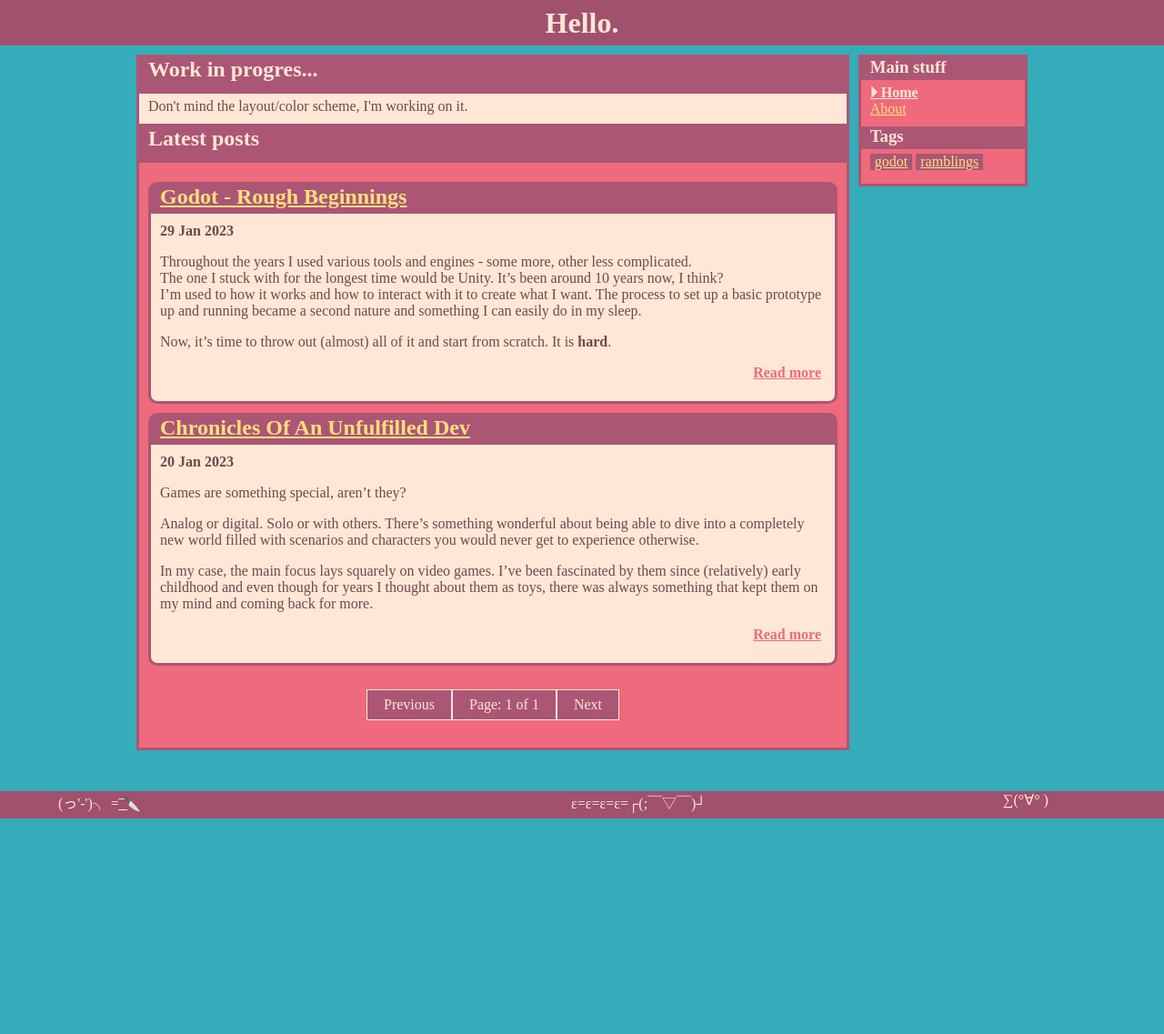
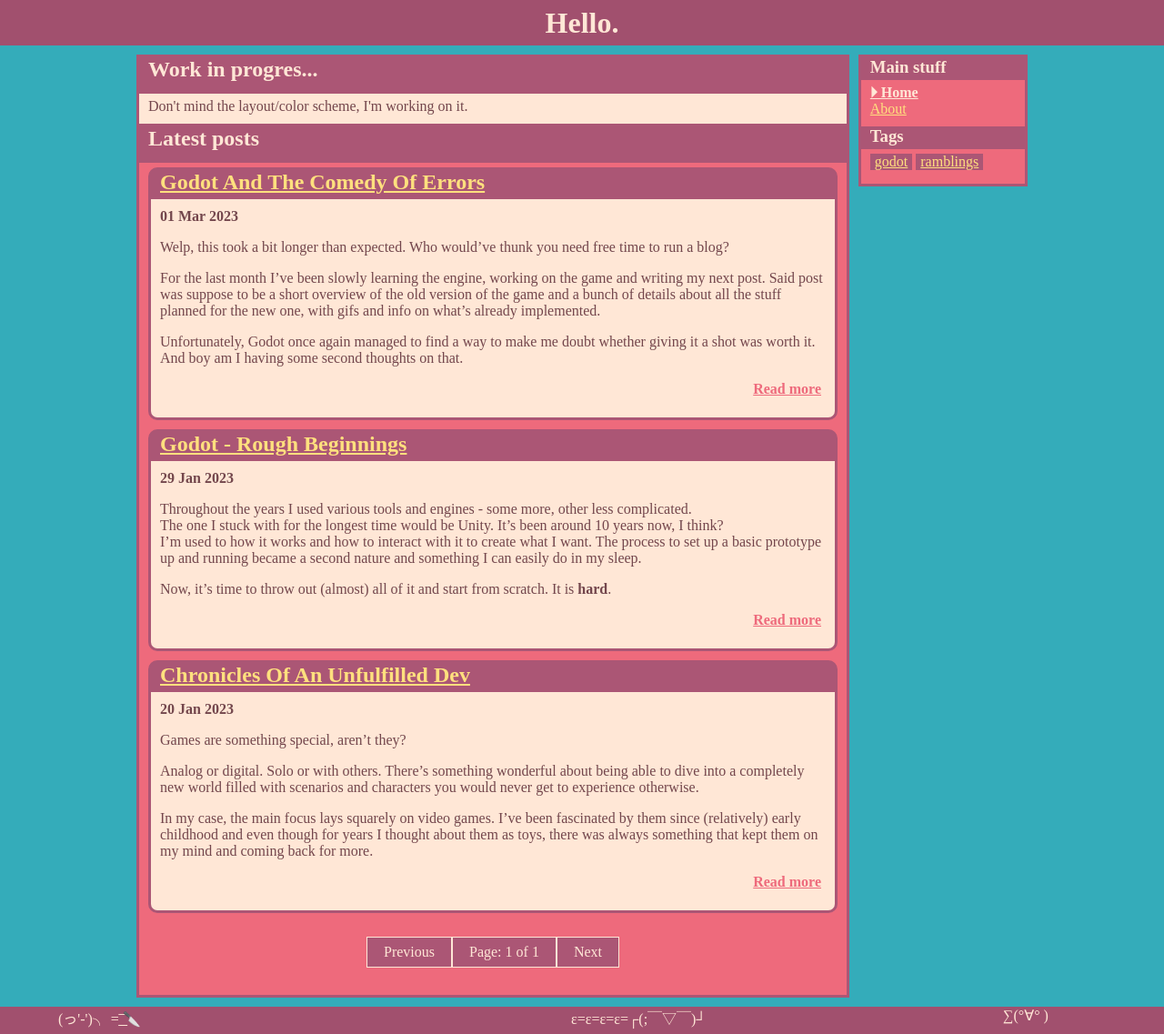
Before and after one commit to DA-I0/DA-I0.github.io, a Jekyll site: the page built from index.html, in a window 1280 px wide. Shown: the whole page at 91% size. Built offline with Jekyll 4.4.1, drawn with Linux system fonts in a browser that asks for light colours; the list of posts is cut into pages by our own code; before the commit the page ends 900 px from its top, so only the background shows below that.

Commit message:
New post, style changes

```diff
--- a/_includes/navigation.html
+++ b/_includes/navigation.html
@@ -1,5 +1,5 @@
 <nav>
-  <h3 class="navigation-header">Main stuff</h3>
+  <h1 class="navigation-header">Main stuff</h1>
   <div class="navigation-content">
   {% for item in site.data.navigation %}
     <a href="{{ item.link }}" {% if page.url == item.link %}class="current"{% endif %}>
--- /dev/null
+++ b/_posts/2023-03-01-Godot-and-the-Comedy-of-Errors.md
@@ -0,0 +1,51 @@
+---
+layout: post
+tags: godot
+excerpt_separator: <!--more-->
+---
+Welp, this took a bit longer than expected. Who would've thunk you need free time to run a blog?
+
+For the last month I've been slowly learning the engine, working on the game and writing my next post. Said post was suppose to be a short overview of the old version of the game and a bunch of details about all the stuff planned for the new one, with gifs and info on what's already implemented.
+
+Unfortunately, Godot once again managed to find a way to make me doubt whether giving it a shot was worth it. And boy am I having some second thoughts on that.
+<!--more-->
+
+## Issues, issues everywhere
+
+When I started this blog I was on the move, with no access to my usual workstation and other things. What I did have however was my laptop - it's a small thing that can be used for prototyping and working on 2D things. Using it for stuff other than coding is not particularly comfortable, let alone optimal, but it worked well enough. Well, kind of\...
+
+If you've read my previous post you probably know I've been facing **a lot** of editor crashes for seemingly no reason. It was a bit annoying but I was still able to proceed with the prototype at a reasonably satisfying pace. We were moving forward!
+
+Until now.
+
+After months away from home I finally managed to come back. I have my desk, my workstation, perfect working conditions - this is it! Time to make some real progress, right?
+
+Godot disagrees.
+
+After syncing all the work I've done while I was away and setting up my dev environment I was greeted with a big fat error informing me about missing resources. Resources that are still present in their respective folders. Not only that, my project folder was also populated with random copies of existing files located all over the place.
+
+![missing resources](/assets/images/godot/godot_missing_resources.png)
+
+Well, this is odd but no worries, I'll just have to copy it again and make sure everything went OK this time. It didn't.
+
+Alright, I can just keep working on my lap- Never mind, source project is also corrupted - less so than the desktop version but still has problems.
+
+One could reasonably ask  "What about source control? Surely you've set up a repo to protect yourself from this kind of problems, right?" Wrong.
+
+I could try to explain or minimize my responsibility but the truth is I screwed the pooch on that one. While I did create a repo, I failed to actually push anything before things got to where we're now.<br>
+I should've known better and while Godot messing with my files is a problem, it's not the only one responsible for this mess.
+
+## What's next?
+
+I tried searching the web for fixes. I tried to fix things on my own. Nothing worked.<br>
+Truth be told, the only reliable thing I can think of right now is to recreate the whole project from bits and pieces that are still intact.
+
+I'm not going to lie, so far my experience with Godot has been an exercise in frustration more so than an enjoyable romp into a new piece of software and I'm getting close to a point where writing it off as a failed experiment looks like a viable option.
+
+So what now?
+
+I don't want to give up on Godot just yet but I definitely need a breather so in the meantime I'm going to clean up some of my older prototypes and post about them here, with overviews, screenshots and links to playable versions - the same thing I was planning to do with the bullet hell project.
+
+I'm also going to play around with Godot a bit more to see whether continuing with it makes sense - I may end up giving it another shot, I might decide to move this project back to Unity instead. We'll see.
+
+For now, it's time to take the L, learn from my mistakes and approach my game projects the same way I approach my apps - with paranoid worry something is going to explode.
--- a/_sass/main.scss
+++ b/_sass/main.scss
@@ -10,6 +10,10 @@ $color-light: #ffe7d6;
 h2 {
   margin-bottom: 10px;
   margin-top: 30px;
+}
+
+h3 {
+	margin: 5px;
 }
 
 html {
@@ -68,6 +72,11 @@ img {
   width: auto;
 }
 
+.img-bordered {
+	border-style: solid;
+	border-color: $color-dark-pink;
+}
+
 .img-small {
   max-width: 30%;
   width: auto;
@@ -88,11 +97,18 @@ img {
   clear: left;
 }
 
+ul {
+	margin-top: 0;
+	padding: 0 10px 0 30px;
+}
+
 blockquote {
   background: darken($color-dark-pink, 3%);
   border-radius: 10px;
-  margin: 15px;
-  padding: 1px 10px;
+  margin-left: auto;
+  margin-right: auto;
+  padding: 1px 15px;
+  width: fit-content;
 }
 
 .blog-container {
@@ -266,3 +282,10 @@ blockquote {
   margin-bottom: 5px;
   padding: 0 5px 0 5px;
 }
+
+video {
+	border-style: solid;
+	border-color: $color-dark-pink;
+	display: flex;
+	margin: auto;
+}
```
Also changed, not shown: assets/images/godot/godot_missing_resources.png (added).
